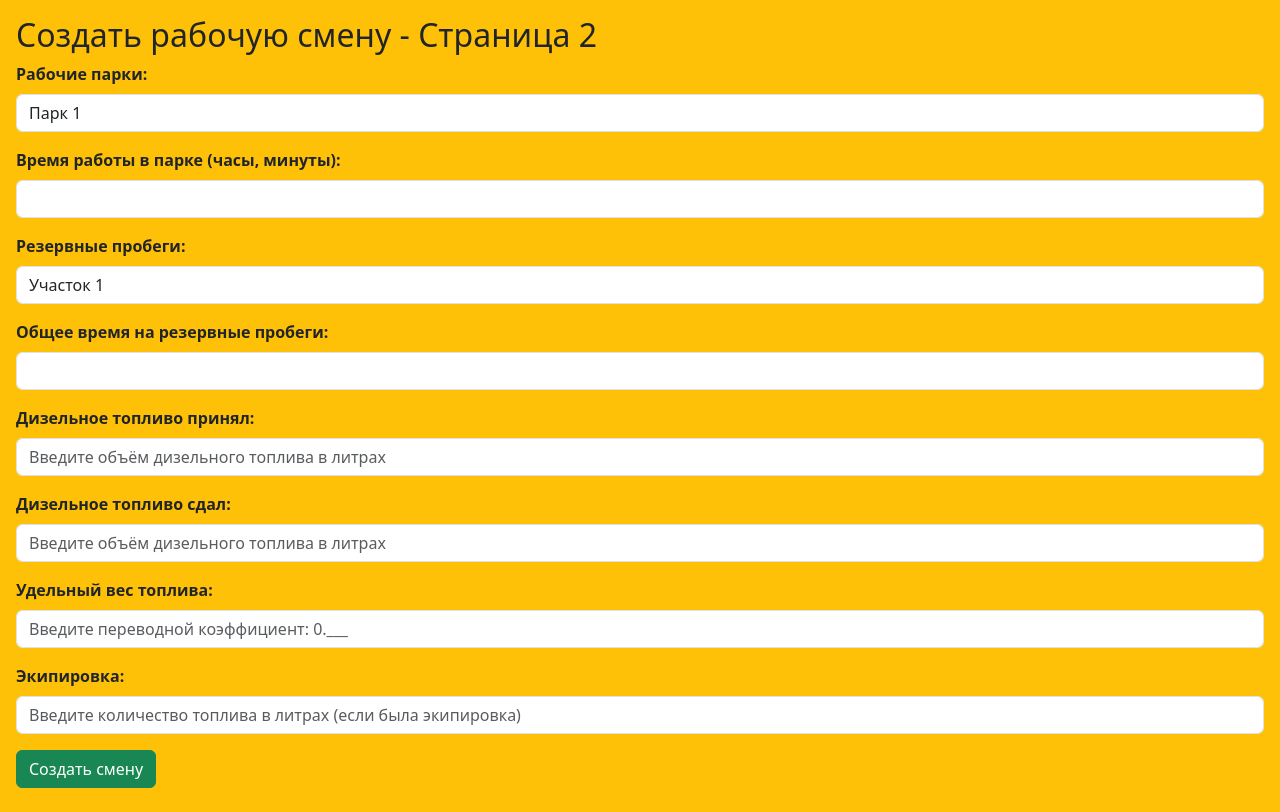
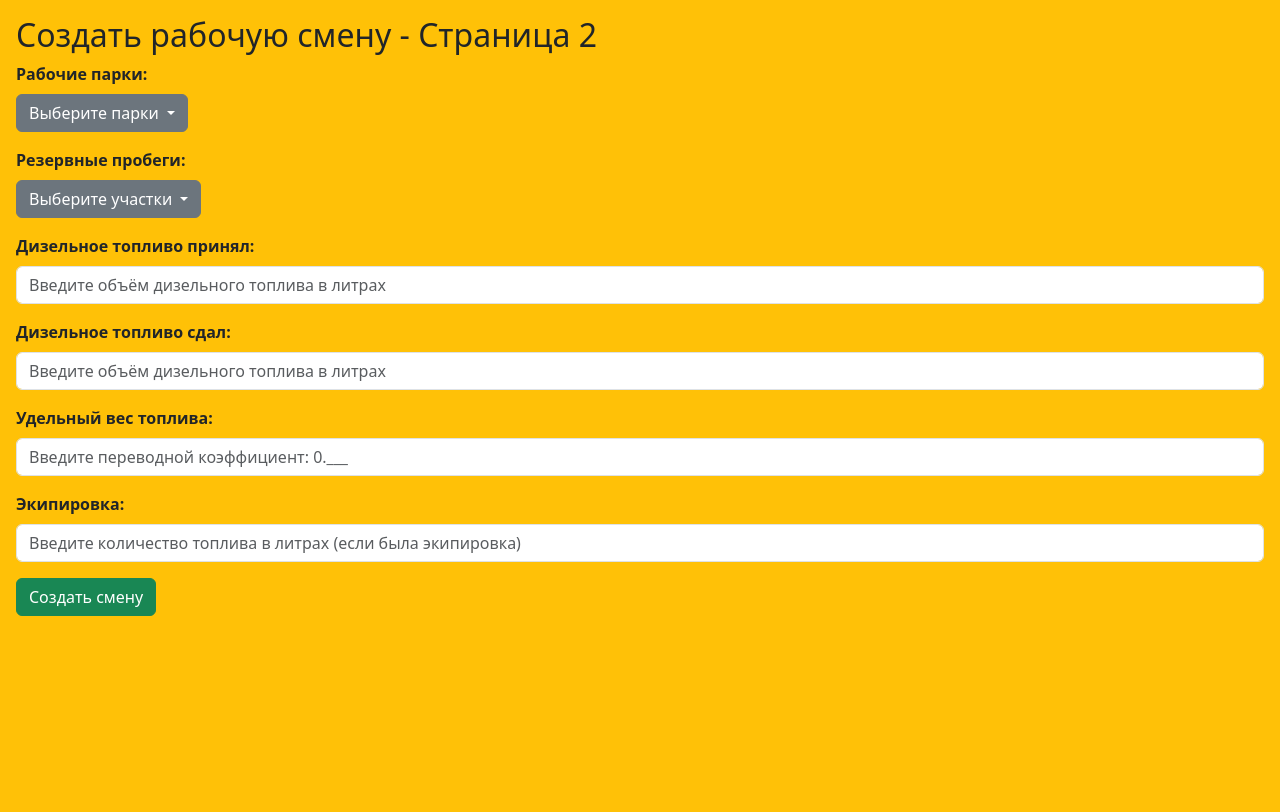
Before and after one commit to slavafortGR/work_and_fuel, a Flask app: page /create_additional_form in a window 1280 px wide. Run offline with Flask 3, Linux system fonts and the light colour scheme; the visitor is signed in with stand-in values (Sample User, id 1).

Commit message:
JavaScript has been used for parks choise

```diff
--- a/workfuel/forms.py
+++ b/workfuel/forms.py
@@ -1,7 +1,7 @@
 from flask_wtf import FlaskForm
 from wtforms import StringField, PasswordField, SubmitField, IntegerField, FloatField, DateTimeField, \
     DateTimeLocalField, \
-    SelectMultipleField, SelectField, DecimalField
+    SelectMultipleField, SelectField, DecimalField, FieldList, FormField
 from wtforms.validators import DataRequired, Optional, EqualTo, Length
 
 
@@ -34,22 +34,36 @@ class MainDataForm(FlaskForm):
                                      render_kw={'placeholder': 'Введите номер тепловоза'})
 
 
+class WorkTimeForm(FlaskForm):
+    park = StringField('Парк', validators=[DataRequired()])
+    time = DecimalField('Время работы (часы)', validators=[DataRequired()])
+
+class ReserveSectionForm(FlaskForm):
+    section = StringField('Резервный участок', validators=[DataRequired()])
+    time = DecimalField('Время в пути (часы)', validators=[DataRequired()])
+
 class AdditionalDataForm(FlaskForm):
-    work_parks = SelectField('Рабочие парки', choices=[('park1', 'Парк 1'), ('park2', 'Парк 2')],
-                            validators=[DataRequired()])
-    work_time = DecimalField('Время работы в парке (часы)', validators=[DataRequired()])
-    reserve_section = SelectField('Резервный пробег', choices=[('section1', 'Участок 1'), ('section2', 'Участок 2')],
-                                  validators=[DataRequired()])
-    reserve_time = DecimalField('Общее время на резервный пробег (часы)', validators=[DataRequired()])
+    work_parks = SelectField(
+        'Рабочие парки',
+         choices=[('park1', 'Парк 1'), ('park2', 'Парк 2')],
+         validators=[DataRequired()],
+         render_kw={'class': 'form-select'}
+    )
+    work_times = FieldList(FormField(WorkTimeForm), min_entries=1)
+
+    reserve_section = SelectMultipleField('Резервные пробеги', choices=[('section1', 'Участок 1'), ('section2', 'Участок 2')],
+                                           validators=[DataRequired()])
+    reserve_times = FieldList(FormField(ReserveSectionForm), min_entries=1)
+
     beginning_fuel_liters = DecimalField('Дизельное топливо (принял)', validators=[DataRequired()],
-                                     render_kw={'placeholder': 'Введите объём дизельного топлива в литрах'})
+                                         render_kw={'placeholder': 'Введите объём дизельного топлива в литрах'})
     end_fuel_litres = DecimalField('Дизельное топливо (сдал)', validators=[DataRequired()],
                                    render_kw={'placeholder': 'Введите объём дизельного топлива в литрах'})
     specific_weight = DecimalField('Удельный вес топлива', validators=[DataRequired()],
                                    render_kw={'placeholder': 'Введите переводной коэффициент: 0.___'})
     add_fuel = StringField('Экипировка', validators=[DataRequired()],
-                            render_kw={'placeholder': 'Введите количество топлива в литрах (если была экипировка)'})
-    submit = SubmitField('Create')
+                           render_kw={'placeholder': 'Введите количество топлива в литрах (если была экипировка)'})
+    submit = SubmitField('Создать смену')
 
 
 class SettingsForm(FlaskForm):
--- a/workfuel/templates/data_form_add.html
+++ b/workfuel/templates/data_form_add.html
@@ -4,66 +4,77 @@
 <h2>Создать рабочую смену - Страница 2</h2>
 
 <form action="/create_2" method="POST">
+    {{ data_form_add.hidden_tag() }}
+
     <div class="mb-3">
-            {{ data_form_add.hidden_tag() }}
         <label class="form-label"><strong>Рабочие парки: </strong></label>
-            {{ data_form_add.work_parks(class="form-control", required=False) }}
-            {% for error in data_form_add.work_parks.errors %}
-                <span class="text-danger">{{ error }}</span>
+        <div id="work-parks-dropdown" class="dropdown">
+            <button class="btn btn-secondary dropdown-toggle" type="button" data-bs-toggle="dropdown" aria-expanded="false">
+                Выберите парки
+            </button>
+            <ul class="dropdown-menu" id="work-parks-list">
+                {% for value, label in data_form_add.work_parks.choices %}
+                <li>
+                    <input type="checkbox" class="work-park-checkbox" value="{{ value }}"> {{ label }}
+                    <input type="number" class="form-control work-time" placeholder="Время (часы)" disabled>
+                </li>
                 {% endfor %}
+            </ul>
         </div>
-        <div class="mb-3">
-            <label class="form-label"><strong>Время работы в парке (часы, минуты): </strong></label>
-            {{ data_form_add.work_time(class="form-control", required=False) }}
-            {% for error in data_form_add.work_time.errors %}
-                <span class="text-danger">{{ error }}</span>
-            {% endfor %}
     </div>
+
     <div class="mb-3">
         <label class="form-label"><strong>Резервные пробеги: </strong></label>
-            {{ data_form_add.reserve_section(class="form-control", required=False) }}
-            {% for error in data_form_add.reserve_section.errors %}
-                <span class="text-danger">{{ error }}</span>
+        <div id="reserve-section-dropdown" class="dropdown">
+            <button class="btn btn-secondary dropdown-toggle" type="button" data-bs-toggle="dropdown" aria-expanded="false">
+                Выберите участки
+            </button>
+            <ul class="dropdown-menu" id="reserve-sections-list">
+                {% for value, label in data_form_add.reserve_section.choices %}
+                <li>
+                    <input type="checkbox" class="reserve-section-checkbox" value="{{ value }}"> {{ label }}
+                    <input type="number" class="form-control reserve-time" placeholder="Время (часы)" disabled>
+                </li>
                 {% endfor %}
+            </ul>
         </div>
-        <div class="mb-3">
-            <label class="form-label"><strong>Общее время на резервные пробеги: </strong></label>
-            {{ data_form_add.reserve_time(class="form-control", required=False) }}
-            {% for error in data_form_add.reserve_time.errors %}
-                <span class="text-danger">{{ error }}</span>
-            {% endfor %}
     </div>
+
     <div class="mb-3">
         <label class="form-label"><strong>Дизельное топливо принял: </strong></label>
         {{ data_form_add.beginning_fuel_liters(class="form-control", required=True) }}
-            {% for error in data_form_add.beginning_fuel_liters.errors %}
-                    <span class="text-danger">{{ error }}</span>
-            {% endfor %}
     </div>
     <div class="mb-3">
         <label class="form-label"><strong>Дизельное топливо сдал: </strong></label>
         {{ data_form_add.end_fuel_litres(class="form-control", required=True) }}
-            {% for error in data_form_add.end_fuel_litres.errors %}
-                    <span class="text-danger">{{ error }}</span>
-            {% endfor %}
     </div>
     <div class="mb-3">
         <label class="form-label"><strong>Удельный вес топлива: </strong></label>
         {{ data_form_add.specific_weight(class="form-control", required=True) }}
-            {% for error in data_form_add.specific_weight.errors %}
-                    <span class="text-danger">{{ error }}</span>
-            {% endfor %}
     </div>
     <div class="mb-3">
         <label class="form-label"><strong>Экипировка: </strong></label>
         {{ data_form_add.add_fuel(class="form-control", required=False) }}
-            {% for error in data_form_add.add_fuel.errors %}
-                    <span class="text-danger">{{ error }}</span>
-            {% endfor %}
     </div>
-
-
 
     <input type="submit" class="btn btn-success" value="Создать смену">
 </form>
+
+<script>
+    document.addEventListener("DOMContentLoaded", function () {
+        document.querySelectorAll(".work-park-checkbox").forEach(function (checkbox) {
+            checkbox.addEventListener("change", function () {
+                let timeInput = this.nextElementSibling;
+                timeInput.disabled = !this.checked;
+            });
+        });
+
+        document.querySelectorAll(".reserve-section-checkbox").forEach(function (checkbox) {
+            checkbox.addEventListener("change", function () {
+                let timeInput = this.nextElementSibling;
+                timeInput.disabled = !this.checked;
+            });
+        });
+    });
+</script>
 {% endblock %}
```
Lines whose indentation alone changed are shown as unchanged.
